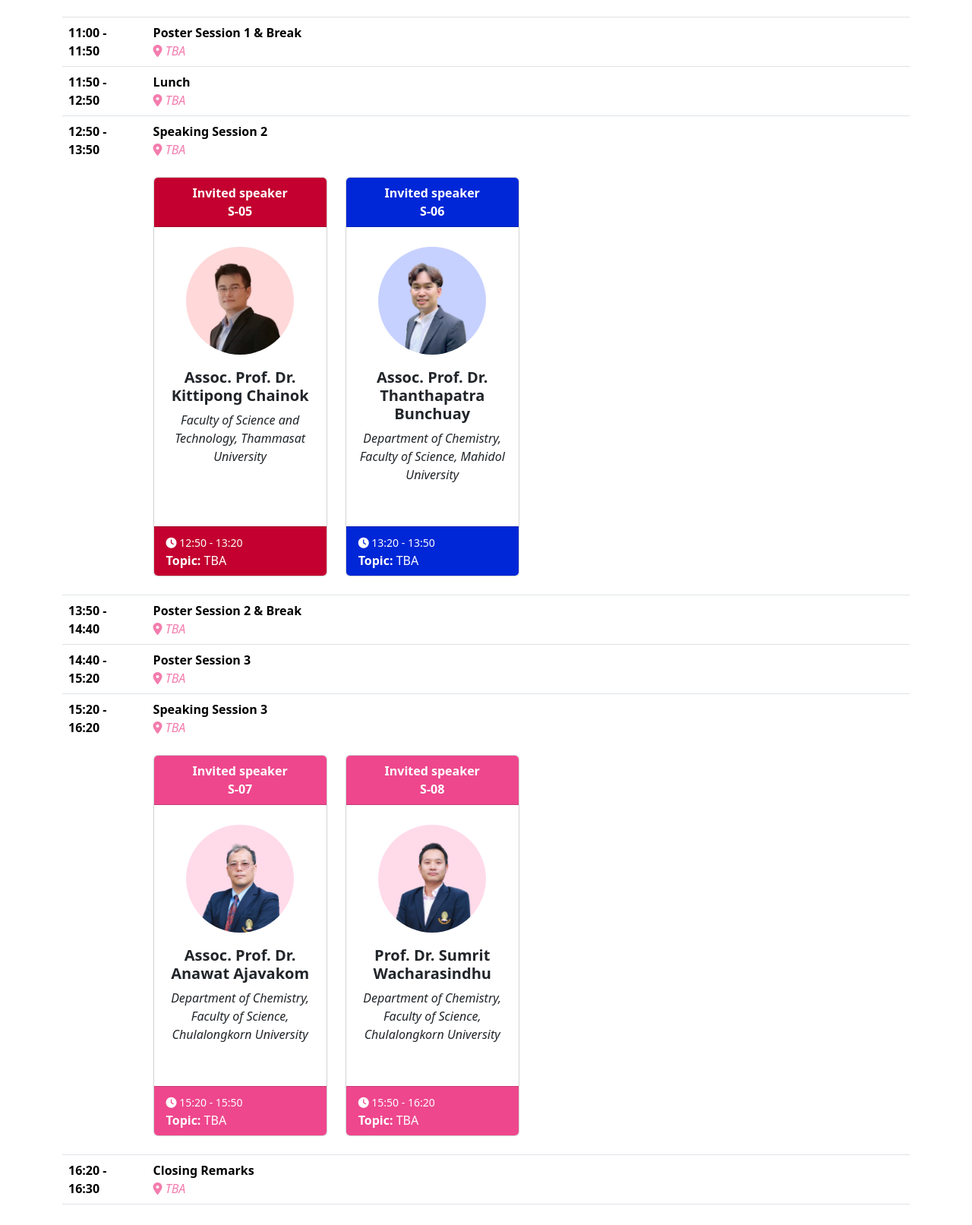
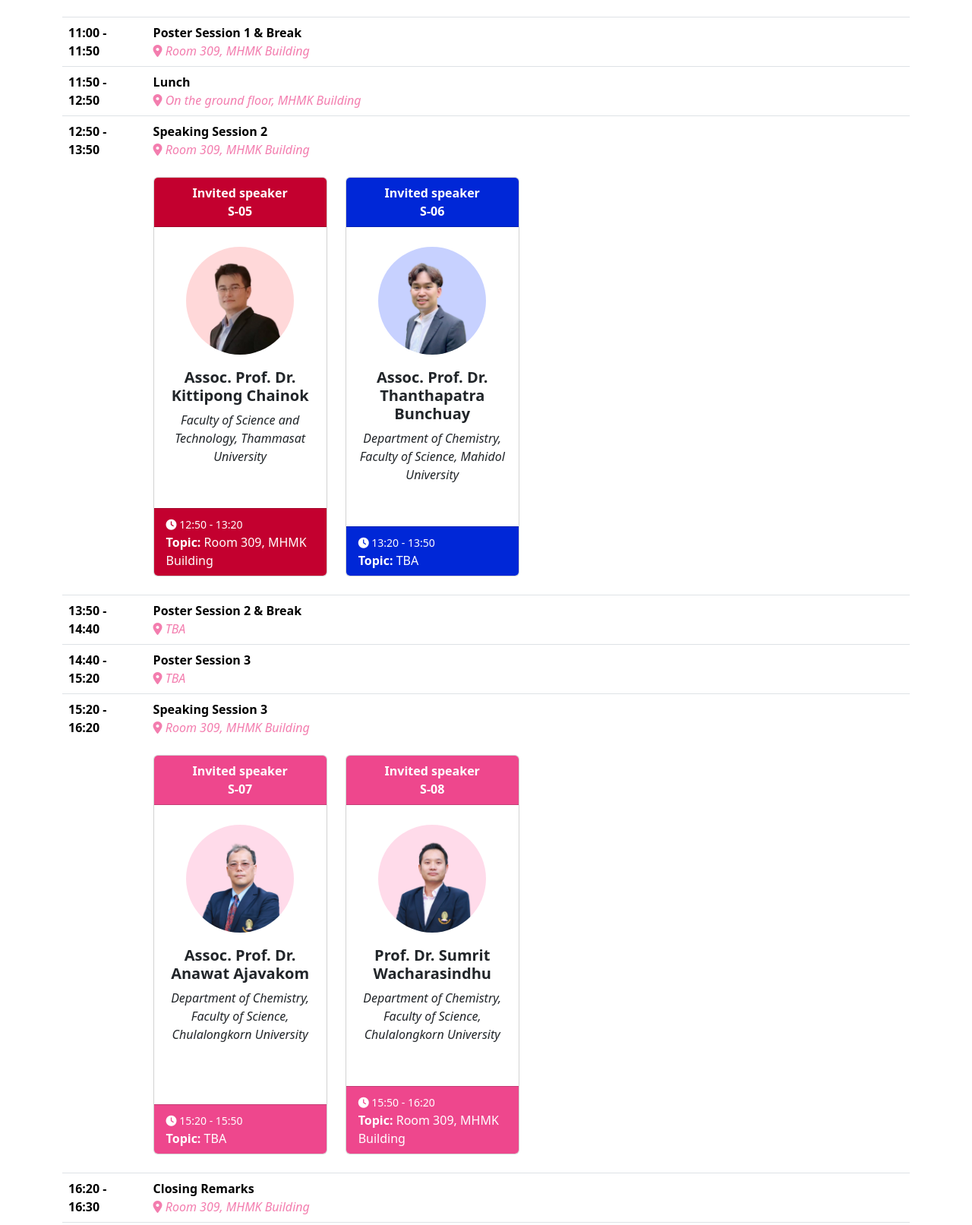
Before and after one commit to MAPSLabCU/nrctmeeting2025, a plain HTML site: page index.html in a window 1280 px wide. Shown: the part 2537-4150 px from the top of the page at 76% size. Drawn offline with nearby package versions, Linux system fonts and the light colour scheme; some packages are replaced by stand-ins of ours; a script that the page names is missing.

Commit message:
Update index.html

```diff
--- a/index.html
+++ b/index.html
@@ -315,7 +315,7 @@
                   <font color="#EE478D" style="opacity: 0.7">
                     <i>
                       <i class="fa-solid fa-location-dot"></i>
-                      TBA
+                      In front of Room 309, MHMK Building
                     </i>
                   </font>
                 </td>
@@ -328,7 +328,7 @@
                   <font color="#EE478D" style="opacity: 0.7">
                     <i>
                       <i class="fa-solid fa-location-dot"></i>
-                      TBA
+                      Room 309, MHMK Building
                     </i>
                   </font>
                   <div class="row justify-content-start mt-3 mb-3">
@@ -546,7 +546,7 @@
                   <font color="#EE478D" style="opacity: 0.7">
                     <i>
                       <i class="fa-solid fa-location-dot"></i>
-                      TBA
+                      Room 309, MHMK Building
                     </i>
                   </font>
                 </td>
@@ -559,7 +559,7 @@
                   <font color="#EE478D" style="opacity: 0.7">
                     <i>
                       <i class="fa-solid fa-location-dot"></i>
-                      TBA
+                      On the ground floor, MHMK Building
                     </i>
                   </font>
                 </td>
@@ -572,7 +572,7 @@
                   <font color="#EE478D" style="opacity: 0.7">
                     <i>
                       <i class="fa-solid fa-location-dot"></i>
-                      TBA
+                      Room 309, MHMK Building
                     </i>
                   </font>
                   <div class="row justify-content-start mt-3 mb-3">
@@ -621,7 +621,7 @@
                             </small>
                             <br />
                             <b>Topic:</b>
-                            TBA
+                            Room 309, MHMK Building
                           </div>
                         </div>
                       </div>
@@ -714,7 +714,7 @@
                   <font color="#EE478D" style="opacity: 0.7">
                     <i>
                       <i class="fa-solid fa-location-dot"></i>
-                      TBA
+                      Room 309, MHMK Building
                     </i>
                   </font>
                   <div class="row justify-content-start mt-3 mb-3">
@@ -814,7 +814,7 @@
                             </small>
                             <br />
                             <b>Topic:</b>
-                            TBA
+                            Room 309, MHMK Building
                           </div>
                         </div>
                       </div>
@@ -830,7 +830,7 @@
                   <font color="#EE478D" style="opacity: 0.7">
                     <i>
                       <i class="fa-solid fa-location-dot"></i>
-                      TBA
+                      Room 309, MHMK Building
                     </i>
                   </font>
                 </td>
```
